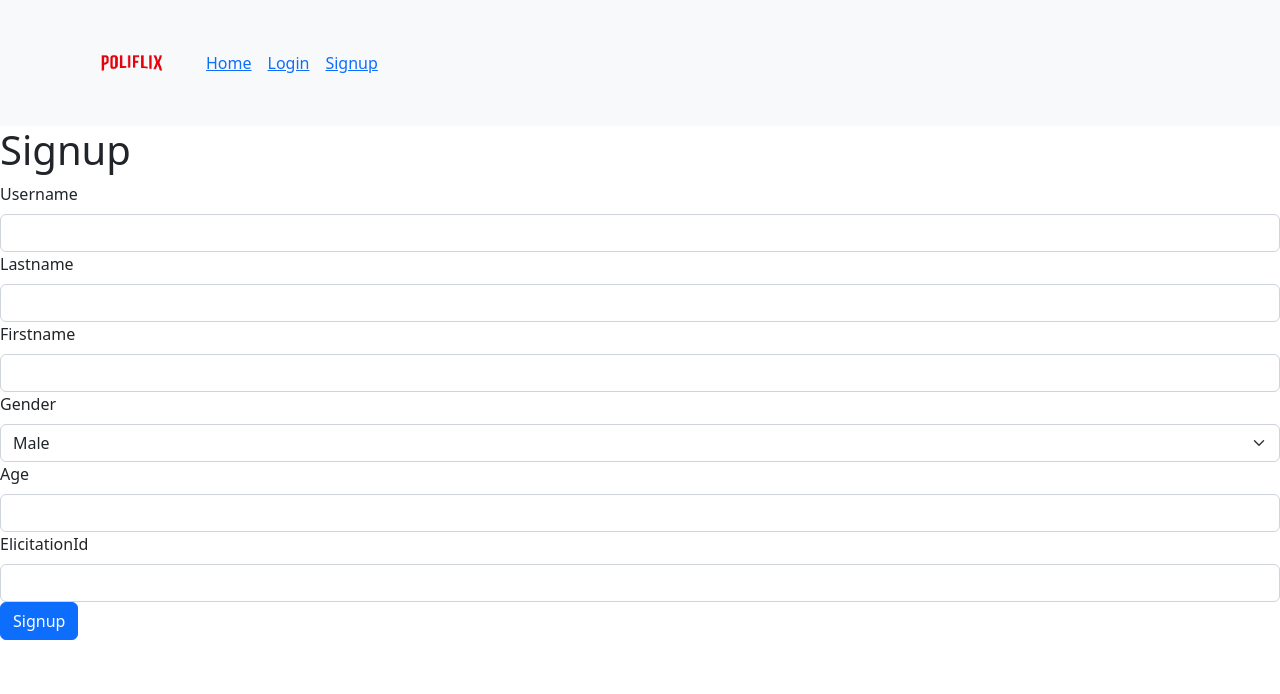
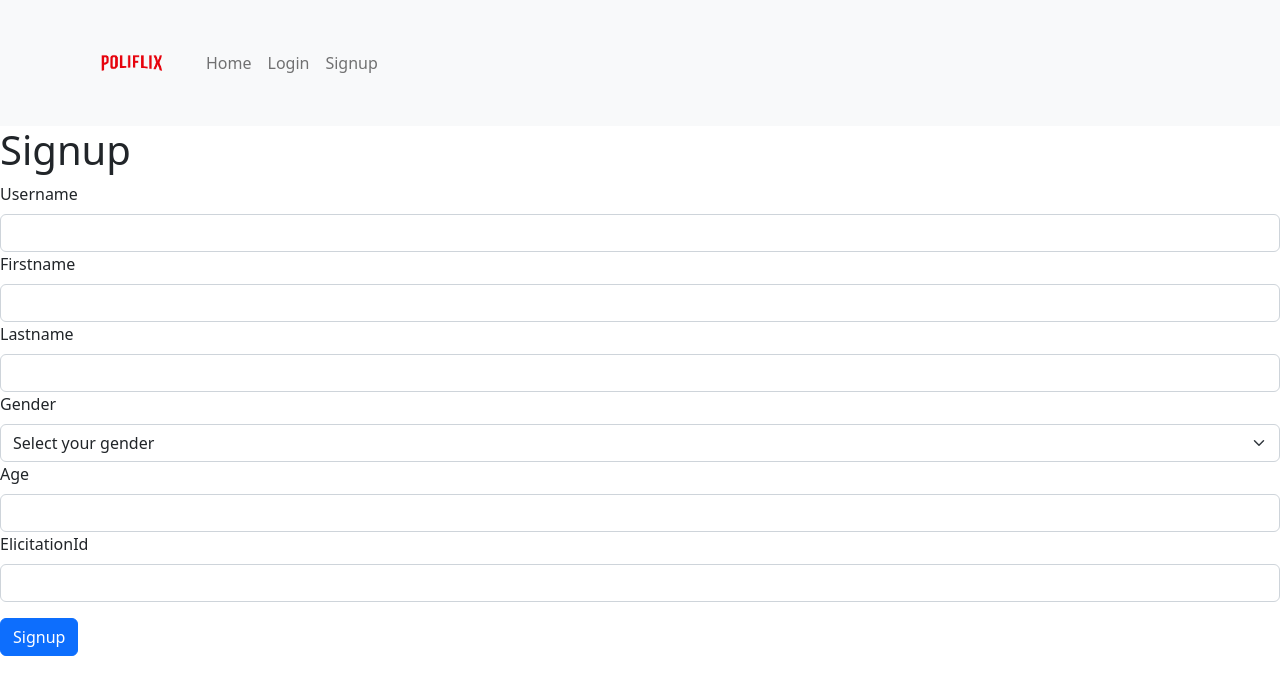
Before and after one commit to vellfr00/recommendersys-frontend, a React (Create React App) app: page /signup in a window 1280 px wide. Shown: the top 694 px of the page. Built offline with nearby package versions, Linux system fonts and the light colour scheme.

Commit message:
Implemented server message

```diff
--- a/src/App.js
+++ b/src/App.js
@@ -16,7 +16,6 @@ class App extends Component {
   render() {
     return (
       <>
-
         <BrowserRouter>
           <Routes>
             <Route path="/" element={<Navigation />}>
--- a/src/components/navigation.js
+++ b/src/components/navigation.js
@@ -17,9 +17,9 @@ class Navigation extends Component {
                     <Navbar.Toggle aria-controls="basic-navbar-nav" />
                     <Navbar.Collapse id="basic-navbar-nav">
                         <Nav className="me-auto">
-                            <Nav.Link><Link to="/">Home</Link></Nav.Link>
-                            <Nav.Link><Link to="/login">Login</Link></Nav.Link>
-                            <Nav.Link><Link to="/signup">Signup</Link></Nav.Link>
+                            <Nav.Link href="/">Home</Nav.Link>
+                            <Nav.Link href="/login">Login</Nav.Link>
+                            <Nav.Link href="/signup">Signup</Nav.Link>
                             {/* <NavDropdown title="Dropdown" id="basic-nav-dropdown">
                                 <NavDropdown.Item href="#action/3.1">Action</NavDropdown.Item>
                                 <NavDropdown.Item href="#action/3.2">
--- /dev/null
+++ b/src/components/servermessage.js
@@ -0,0 +1,28 @@
+import React from 'react'
+import {Alert} from "react-bootstrap";
+
+class Servermessage extends React.Component {
+    render() {
+        if(!this.props.serverMessage || this.props.serverMessage.length === 0)
+            return(<></>);
+
+        if(this.props.serverSuccess)
+            return(
+                <Alert variant="success">
+                    <Alert.Heading>Success</Alert.Heading>
+                    <hr />
+                    <p>{this.props.serverMessage}</p>
+                </Alert>
+            );
+
+        return (
+            <Alert variant="danger">
+                <Alert.Heading>Error</Alert.Heading>
+                <hr />
+                <p>{this.props.serverMessage}</p>
+            </Alert>
+        );
+    }
+}
+
+export default Servermessage;
--- a/src/pages/signuppage.js
+++ b/src/pages/signuppage.js
@@ -1,43 +1,99 @@
 import React, { Component } from 'react';
 import Form from 'react-bootstrap/Form';
 import Button from 'react-bootstrap/Button';
+import Servermessage from '../components/servermessage'
 
 const baseURI='http://localhost:8080/api';
 
 class Signuppage extends Component {
+    constructor(props) {
+        super(props);
+
+        this.state = {
+            serverSuccess: true,
+            serverMessage: "",
+
+            username: "",
+            firstname: "",
+            lastname: "",
+            age: "",
+            gender: "",
+            elicitationId: ""
+        }
+    }
+
+    handleSubmit = (e) => {
+        e.preventDefault();
+
+        const body = e.target.body;
+
+        fetch(baseURI + '/users/', {
+            method: "POST",
+
+            headers: new Headers({
+                'Content-Type': 'application/json'
+            }),
+
+            body: JSON.stringify({
+                username: this.state.username,
+                firstname: this.state.firstname,
+                lastname: this.state.lastname,
+                gender: this.state.gender,
+                age: this.state.age,
+                elicitationId: this.state.elicitationId
+            })
+        }).then((res) => {
+            if(res.status === 200) {
+                this.setState({serverSuccess: true, serverMessage: "User registered successfully"});
+            } else {
+                res.json().then((document) => {
+                    this.setState({serverSuccess: false, serverMessage: document.message});
+                });
+            }
+        }).catch((error) => {
+            this.setState({serverSuccess: false, serverMessage: error.message});
+        });
+    }
+
+    handleChange = (e) => {
+        this.setState({[e.target.name]: e.target.value});
+    }
+
     render() {
         return (
             <>
                 <h1>Signup</h1>
-                <Form method='post' action={baseURI+'/users/'}>
-                    <Form.Group classname='mb-3'>
+                <Servermessage serverSuccess={this.state.serverSuccess} serverMessage={this.state.serverMessage} />
+                <Form onSubmit={this.handleSubmit}>
+                    <Form.Group className='mb-3'>
                         <Form.Label>
                             Username
                         </Form.Label>
-                        <Form.Control type='text' name='username'/>
+                        <Form.Control type='text' name='username' value={this.state.username} onChange={this.handleChange}/>
+                        <Form.Label>
+                            Firstname
+                        </Form.Label>
+                        <Form.Control type='text' name='firstname' value={this.state.firstname} onChange={this.handleChange}/>
                         <Form.Label>
                             Lastname
                         </Form.Label>
-                        <Form.Control type='text' name='lastname'/>
-                        <Form.Label>
-                            Firstname
-                        </Form.Label>
-                        <Form.Control type='text' name='firstname'/>
+                        <Form.Control type='text' name='lastname' value={this.state.lastname} onChange={this.handleChange}/>
                         <Form.Label>
                             Gender
                         </Form.Label>
-                        <Form.Select name='gender'>
+                        <Form.Select name='gender' value={this.state.gender} onChange={this.handleChange}>
+                            <option>Select your gender</option>
                             <option value={'m'}>Male</option>
                             <option value={'f'}>Female</option>
                         </Form.Select>
                         <Form.Label>
                             Age
                         </Form.Label>
-                        <Form.Control type='number' name='age'/>
+                        <Form.Control type='number' name='age' value={this.state.age} onChange={this.handleChange}/>
                         <Form.Label>
                             ElicitationId
                         </Form.Label>
-                        <Form.Control type='number' name='elicitationId'/>
+                        <Form.Control type='number' name='elicitationId' value={this.state.elicitationId} onChange={this.handleChange}/>
                     </Form.Group>
                     <Button variant='primary' type='submit'>
                         Signup
```
